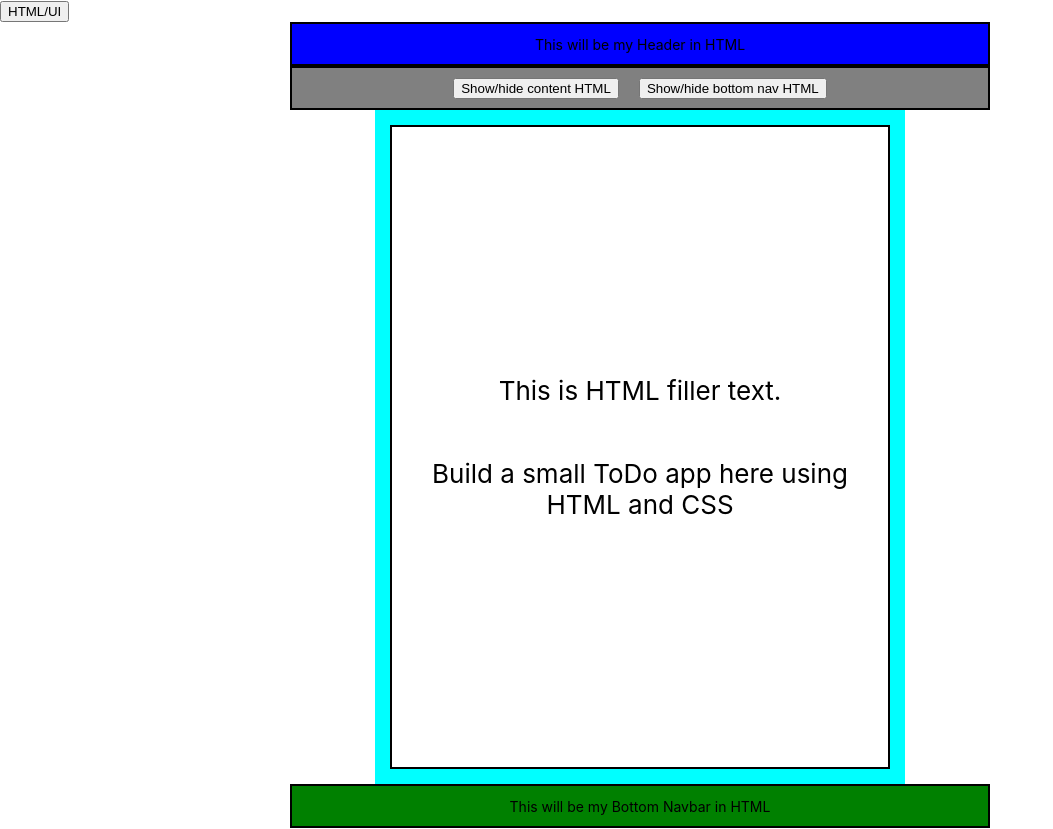
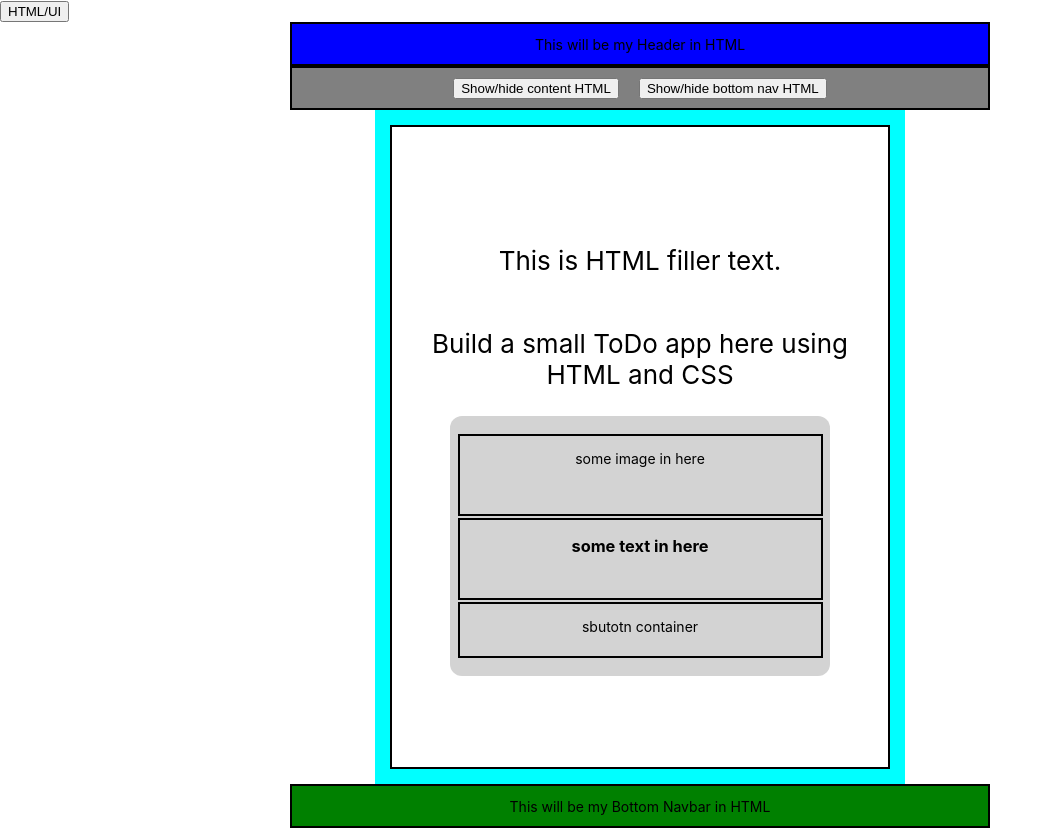
Before and after one commit to mentoring-052025/hw-todo, a React (Create React App) app: page / in a window 1280 px wide. Shown: the whole page, without its empty margins (0-1053 px from the left). Built offline with nearby package versions, Linux system fonts and the light colour scheme.

Commit message:
feat: add fixed MUI bottom nav bar; raw draft of Card MUI element replication with HTML/CSS

```diff
--- a/package.json
+++ b/package.json
@@ -5,6 +5,7 @@
   "dependencies": {
     "@emotion/react": "^11.14.0",
     "@emotion/styled": "^11.14.0",
+    "@mui/icons-material": "^7.1.0",
     "@mui/material": "^7.1.0",
     "@testing-library/dom": "^10.4.0",
     "@testing-library/jest-dom": "^6.6.3",
--- a/src/App.css
+++ b/src/App.css
@@ -131,6 +131,74 @@
 }
 
 
+.cardHTML {
+  display: flex;
+  background-color: lightgray;
+  /* border: 2px solid black;*/
+  border-radius: 12px;
+  height: 260px;
+  width: 380px;
+  flex-direction: column;
+  gap: 2px;
+  align-items: center;
+  justify-content: center;
+  /*font-size: calc(10px + 2vmin);*/
+  font-size: 14px;
+  color: black;
+}
+
+.cardImg {
+  display: block;
+  /*background-color: lightgray;*/
+   border: 2px solid black;
+  /*border-radius: 10%;*/
+  min-height: 30%;
+  max-height: 40%;
+  width: 95%;
+  /* flex-direction: row;*/
+  /*gap: 20px;
+  align-items: center;
+  justify-content: center;*/
+  /*font-size: calc(10px + 2vmin);*/
+  font-size: 14px;
+  color: black;
+}
+
+.cardTxt {
+  display: block;
+  /*background-color: lightgray;*/
+   border: 2px solid black;
+  /*border-radius: 10%;*/
+  min-height: 30%;
+  max-height: 40%;
+  width: 95%;
+  /* flex-direction: row;*/
+  /*gap: 20px;
+  align-items: center;
+  justify-content: center;*/
+  /*font-size: calc(10px + 2vmin);*/
+  font-size: 14px;
+  color: black;
+}
+
+.cardBtn {
+  display: block;
+  /*background-color: lightgray;*/
+   border: 2px solid black;
+  /*border-radius: 10%;*/
+  min-height: 20%;
+  max-height: 20%;
+  width: 95%;
+  /* flex-direction: row;*/
+  /*gap: 20px;
+  align-items: center;
+  justify-content: center;*/
+  /*font-size: calc(10px + 2vmin);*/
+  font-size: 14px;
+  color: black;
+}
+
+
 .BtnTmp {
   min-height: 40px;
   max-height: 40px;
--- a/src/components/html/AppBoilerHTML.js
+++ b/src/components/html/AppBoilerHTML.js
@@ -6,6 +6,17 @@ function AppBoiler() {
       <header className="BoilerDiv-Fill">
         <p>This is HTML filler text.</p>
         <p>Build a small ToDo app here using HTML and CSS</p>
+        <div className="cardHTML">
+          <div className="cardImg">
+            <p>some image in here</p>
+          </div>
+          <div className="cardTxt">
+            <h3>some text in here</h3>
+          </div>
+          <div className="cardBtn">
+            <p>sbutotn container</p>
+          </div>
+        </div>
       </header>
     </div>
   );
--- a/src/components/materialui/AppBoiler.js
+++ b/src/components/materialui/AppBoiler.js
@@ -2,6 +2,7 @@ import "../../App.css";
 import TestCard from "./TestCard";
 import Stack from "@mui/material/Stack";
 import Button from "@mui/material/Button";
+import FixedBottomNavigation from "./FixedBottom";
 
 function AppBoilerUI() {
   return (
@@ -9,6 +10,7 @@ function AppBoilerUI() {
       <div className="BoilerUI-Fill">
         <p>This is a filler text for Material UI</p>
         <p>First tests with some example MUI elements</p>
+
         <TestCard />
         <br></br>
         <Stack spacing={2} direction="row">
--- /dev/null
+++ b/src/components/materialui/BottomNav.js
@@ -0,0 +1,38 @@
+import * as React from "react";
+import Box from "@mui/material/Box";
+import CssBaseline from "@mui/material/CssBaseline";
+import BottomNavigation from "@mui/material/BottomNavigation";
+import BottomNavigationAction from "@mui/material/BottomNavigationAction";
+import FavoriteIcon from "@mui/icons-material/Favorite";
+import ArchiveIcon from "@mui/icons-material/Archive";
+import AddTaskIcon from "@mui/icons-material/AddTask";
+import ListIcon from "@mui/icons-material/List";
+import Paper from "@mui/material/Paper";
+
+export default function BottomNav() {
+  const [value, setValue] = React.useState(0);
+  const ref = React.useRef(null);
+
+  return (
+    <Box sx={{ pb: 7 }} ref={ref}>
+      <CssBaseline /> {/* is this needed? */}
+      <Paper
+        sx={{ position: "fixed", bottom: 0, left: 0, right: 0 }}
+        elevation={3}
+      >
+        <BottomNavigation
+          showLabels
+          value={value}
+          onChange={(event, newValue) => {
+            setValue(newValue);
+          }}
+        >
+          <BottomNavigationAction label="Tasks" icon={<AddTaskIcon />} />
+          <BottomNavigationAction label="Important" icon={<FavoriteIcon />} />
+          <BottomNavigationAction label="Done" icon={<ArchiveIcon />} />
+          <BottomNavigationAction label="Lists" icon={<ListIcon />} />
+        </BottomNavigation>
+      </Paper>
+    </Box>
+  );
+}
--- /dev/null
+++ b/src/components/materialui/FixedBottom.js
@@ -0,0 +1,111 @@
+/* test view copied from https://mui.com/material-ui/react-bottom-navigation */
+import * as React from "react";
+import Box from "@mui/material/Box";
+import CssBaseline from "@mui/material/CssBaseline";
+import BottomNavigation from "@mui/material/BottomNavigation";
+import BottomNavigationAction from "@mui/material/BottomNavigationAction";
+import RestoreIcon from "@mui/icons-material/Restore";
+import FavoriteIcon from "@mui/icons-material/Favorite";
+import ArchiveIcon from "@mui/icons-material/Archive";
+import Paper from "@mui/material/Paper";
+import List from "@mui/material/List";
+import ListItemButton from "@mui/material/ListItemButton";
+import ListItemAvatar from "@mui/material/ListItemAvatar";
+import ListItemText from "@mui/material/ListItemText";
+import Avatar from "@mui/material/Avatar";
+
+function refreshMessages() {
+  const getRandomInt = (max) => Math.floor(Math.random() * Math.floor(max));
+
+  return Array.from(new Array(10)).map(
+    () => messageExamples[getRandomInt(messageExamples.length)]
+  );
+}
+
+export default function FixedBottomNavigation() {
+  const [value, setValue] = React.useState(0);
+  const ref = React.useRef(null);
+  const [messages, setMessages] = React.useState(() => refreshMessages());
+
+  React.useEffect(() => {
+    ref.current.ownerDocument.body.scrollTop = 0;
+    setMessages(refreshMessages());
+  }, [value, setMessages]);
+
+  return (
+    <Box sx={{ pb: 7 }} ref={ref}>
+      <CssBaseline />
+      <List>
+        {messages.map(({ primary, secondary, person }, index) => (
+          <ListItemButton key={index + person}>
+            <ListItemAvatar>
+              <Avatar alt="Profile Picture" src={person} />
+            </ListItemAvatar>
+            <ListItemText primary={primary} secondary={secondary} />
+          </ListItemButton>
+        ))}
+      </List>
+      <Paper
+        sx={{ position: "fixed", bottom: 0, left: 0, right: 0 }}
+        elevation={3}
+      >
+        <BottomNavigation
+          showLabels
+          value={value}
+          onChange={(event, newValue) => {
+            setValue(newValue);
+          }}
+        >
+          <BottomNavigationAction label="Recents" icon={<RestoreIcon />} />
+          <BottomNavigationAction label="Favorites" icon={<FavoriteIcon />} />
+          <BottomNavigationAction label="Archive" icon={<ArchiveIcon />} />
+        </BottomNavigation>
+      </Paper>
+    </Box>
+  );
+}
+
+const messageExamples = [
+  {
+    primary: "Brunch this week?",
+    secondary:
+      "I'll be in the neighbourhood this week. Let's grab a bite to eat",
+    person: "/static/images/avatar/5.jpg",
+  },
+  {
+    primary: "Birthday Gift",
+    secondary: `Do you have a suggestion for a good present for John on his work
+      anniversary. I am really confused & would love your thoughts on it.`,
+    person: "/static/images/avatar/1.jpg",
+  },
+  {
+    primary: "Recipe to try",
+    secondary:
+      "I am try out this new BBQ recipe, I think this might be amazing",
+    person: "/static/images/avatar/2.jpg",
+  },
+  {
+    primary: "Yes!",
+    secondary: "I have the tickets to the ReactConf for this year.",
+    person: "/static/images/avatar/3.jpg",
+  },
+  {
+    primary: "Doctor's Appointment",
+    secondary:
+      "My appointment for the doctor was rescheduled for next Saturday.",
+    person: "/static/images/avatar/4.jpg",
+  },
+  {
+    primary: "Discussion",
+    secondary: `Menus that are generated by the bottom app bar (such as a bottom
+      navigation drawer or overflow menu) open as bottom sheets at a higher elevation
+      than the bar.`,
+    person: "/static/images/avatar/5.jpg",
+  },
+  {
+    primary: "Summer BBQ",
+    secondary: `Who wants to have a cookout this weekend? I just got some furniture
+      for my backyard and would love to fire up the grill.`,
+    person: "/static/images/avatar/1.jpg",
+  },
+];
--- a/src/components/wrapper/WrapUI.js
+++ b/src/components/wrapper/WrapUI.js
@@ -1,28 +1,32 @@
 /*import './App.css';*/
-import AppBoilerUI from '../materialui/AppBoiler';
-import HeaderUI from '../materialui/HeaderUI';
-import BottomBarUI from '../materialui/BottombarUI';
-import { useState } from 'react';
-
+import AppBoilerUI from "../materialui/AppBoiler";
+import HeaderUI from "../materialui/HeaderUI";
+import BottomBarUI from "../materialui/BottombarUI";
+import FixedBottomNavigation from "../materialui/FixedBottom";
+import BottomNav from "../materialui/BottomNav";
+import { useState } from "react";
 
 function WrapUI() {
-
-  const [isShow1, setShow]  = useState(true);
-  const setShowValue1 = () => setShow(prev => prev = !prev);
-  const [isShow2, setShow2]  = useState(true);
-  const setShowValue2 = () => setShow2(prev => prev = !prev);
+  const [isShow1, setShow] = useState(true);
+  const setShowValue1 = () => setShow((prev) => (prev = !prev));
+  const [isShow2, setShow2] = useState(true);
+  const setShowValue2 = () => setShow2((prev) => (prev = !prev));
 
   return (
     <>
       <div className="MobileUI">
-      <HeaderUI />
-      <div className='CustomAdmin'>
-
-        <button className='BtnTmp1' onClick={setShowValue1}>Show/hide content UI</button>
-        <button className='BtnTmp2' onClick={setShowValue2}>Show/hide bottom nav UI</button>
-      </div>
-      {isShow1 && <AppBoilerUI />}
-      {isShow2 && <BottomBarUI />}
+        <HeaderUI />
+        <div className="CustomAdmin">
+          <button className="BtnTmp1" onClick={setShowValue1}>
+            Show/hide content UI
+          </button>
+          <button className="BtnTmp2" onClick={setShowValue2}>
+            Show/hide bottom nav UI
+          </button>
+        </div>
+        {/* isShow1 && <AppBoilerUI />*/}
+        {isShow1 && <AppBoilerUI />}
+        {isShow2 && <BottomNav />}
       </div>
     </>
   );
```
Also changed, not shown: 1 other file (tests, documents, lock files or other folders).
